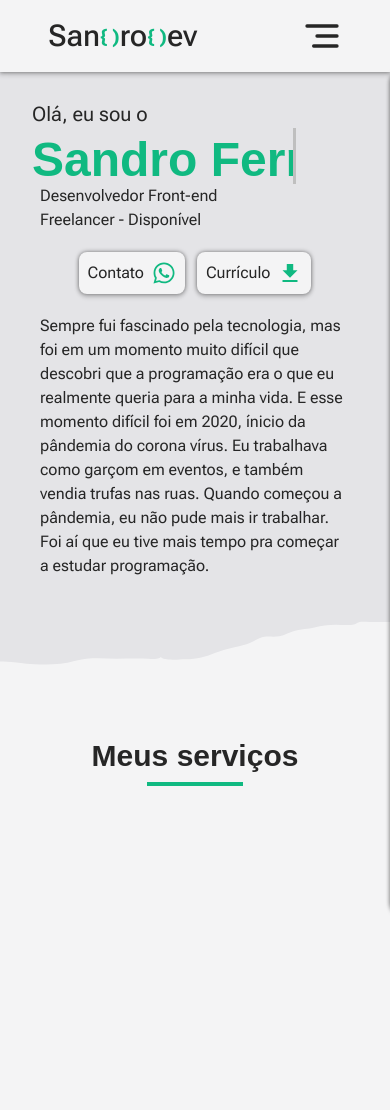
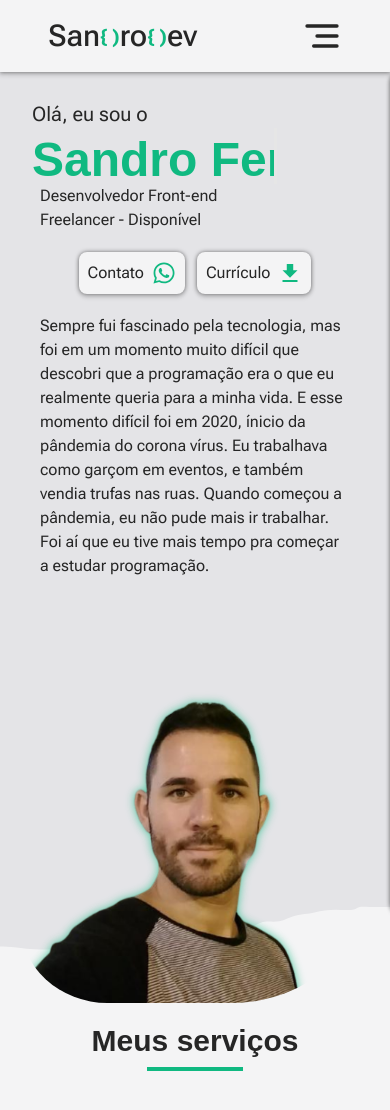
Before and after one commit to SandroFernandesRosal/my-portfolio-next, a Next.js app: page /sobre in a window 390 px wide. Shown: the top 1110 px of the page. Built offline with nearby package versions, Linux system fonts and the light colour scheme; a web font is replaced by a local one.

Commit message:
style: mudança de estilo

```diff
--- a/src/components/resume.tsx
+++ b/src/components/resume.tsx
@@ -46,7 +46,7 @@ export default function Resume() {
           </div>
         </div>
 
-        <div className="text-left mx-5 mb-10 max-w-[600px]">
+        <div className="text-left mx-5 lg:mb-10 max-w-[600px]">
           <p className="pb-[100px]">
             Sempre fui fascinado pela tecnologia, mas foi em um momento muito
             difícil que descobri que a programação era o que eu realmente queria
@@ -59,7 +59,7 @@ export default function Resume() {
         </div>
       </div>
 
-      <div className=" h-[315px] md:mb-5 hidden md:dark:shadow-shadowdark md:shadow-shadowlight md:flex items-end md:h-[270px] md:w-[270px] lg:h-[400px] lg:w-[400px]  justify-center md:rounded-perfil md:border-2px border-green md:dark:bg-bgdarksecundary overflow-hidden md:mt-5">
+      <div className=" h-[325px] md:mb-5 md:dark:shadow-shadowdark md:shadow-shadowlight flex items-end md:h-[270px] md:w-[270px] lg:h-[400px] lg:w-[400px]  justify-center rounded-perfil border-2px border-green dark:bg-bgdarksecundary overflow-hidden md:mt-5">
         <Image
           src={fotoPerfil}
           height={400}
```
